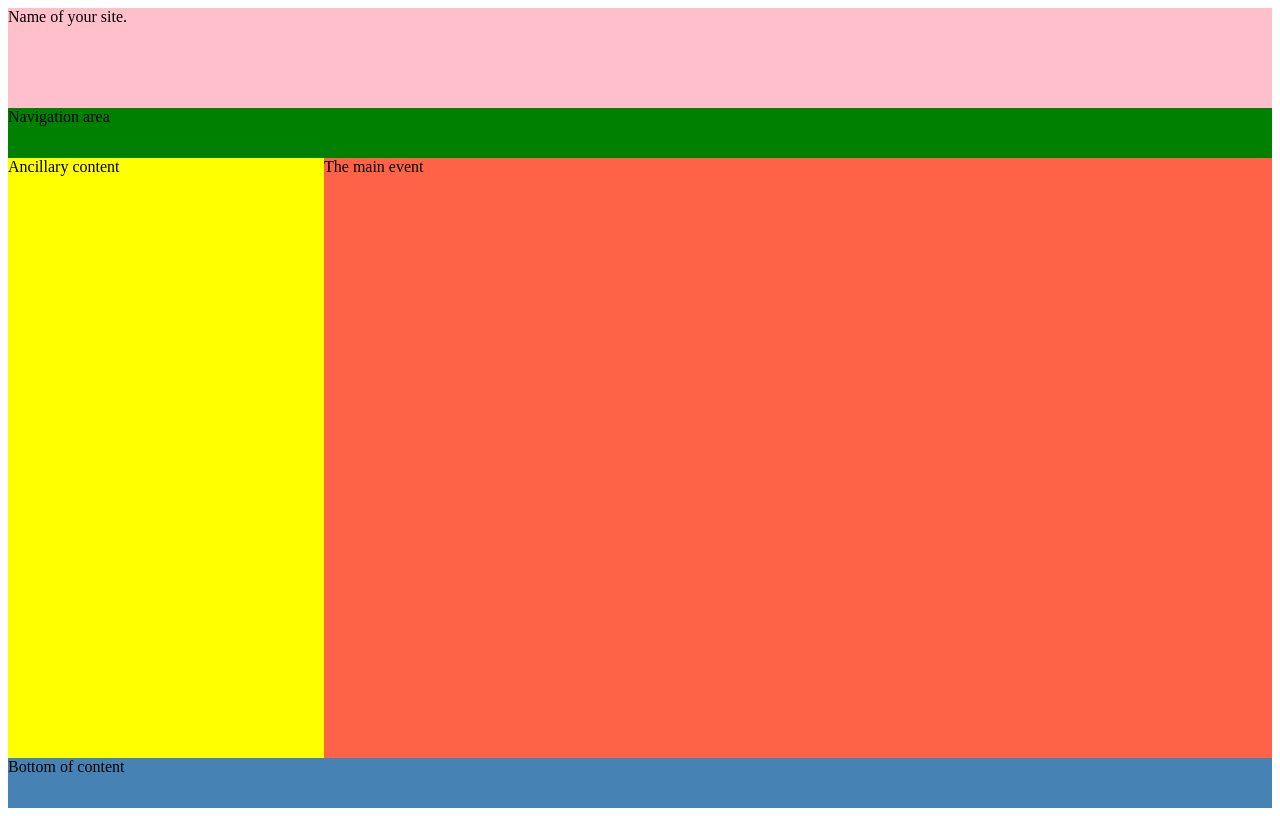
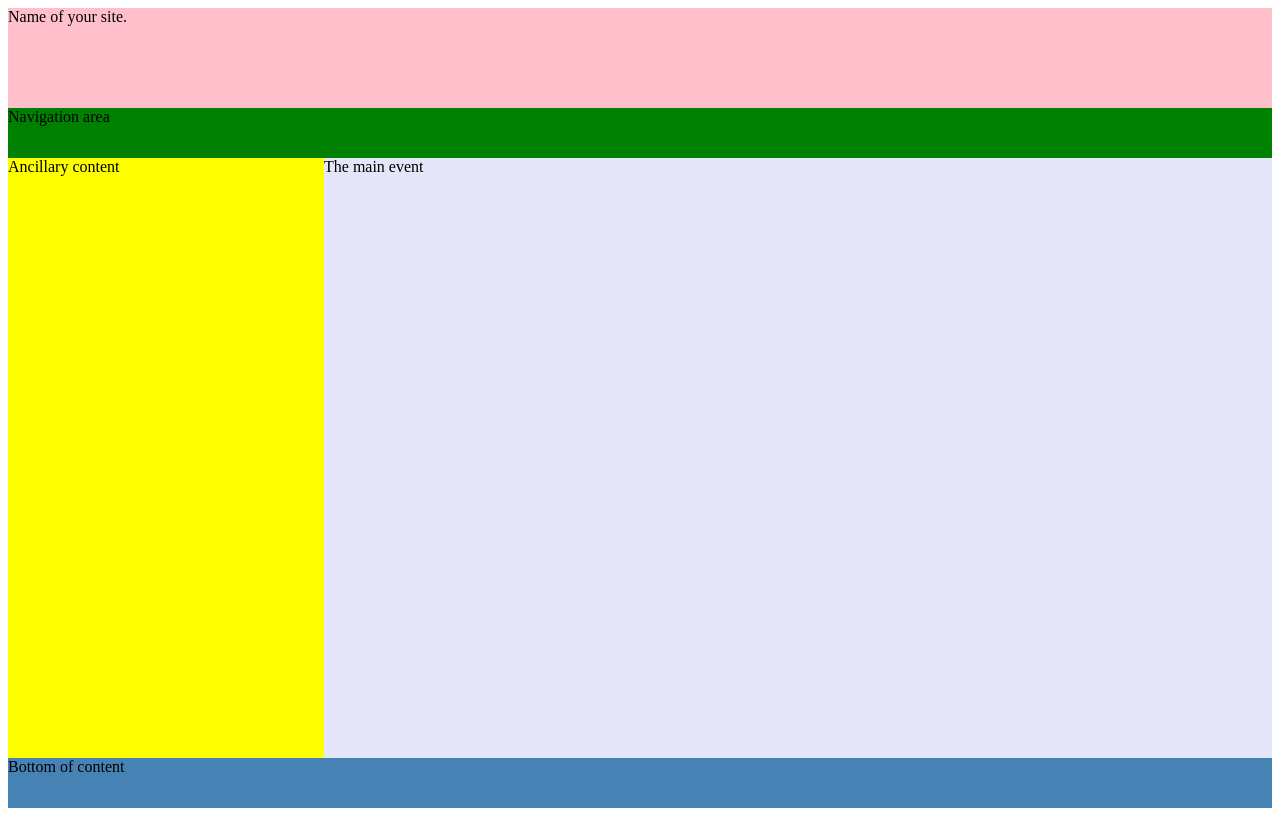
Before and after one commit to henwen3/Webdev101, a plain HTML site: page index.html in a window 1280 px wide. Drawn offline with Linux system fonts and the light colour scheme.

Commit message:
Update style.css

```diff
--- a/style.css
+++ b/style.css
@@ -18,7 +18,7 @@ sidebar {
 
 main {
   grid-area: main;
-  background-color: tomato;
+  background-color: lavender;
 }
 
 footer {
@@ -30,7 +30,7 @@ footer {
   display: grid;
   height:100vh;
   grid-template-columns: repeat(4, 1fr);
-  grid-auto-rows: 2fr 1fr 12fr 1fr;
+  grid-template-rows: 2fr 1fr 12fr 1fr;
   grid-template-areas:
       "hd hd hd hd"
       "nv nv nv nv"
```
